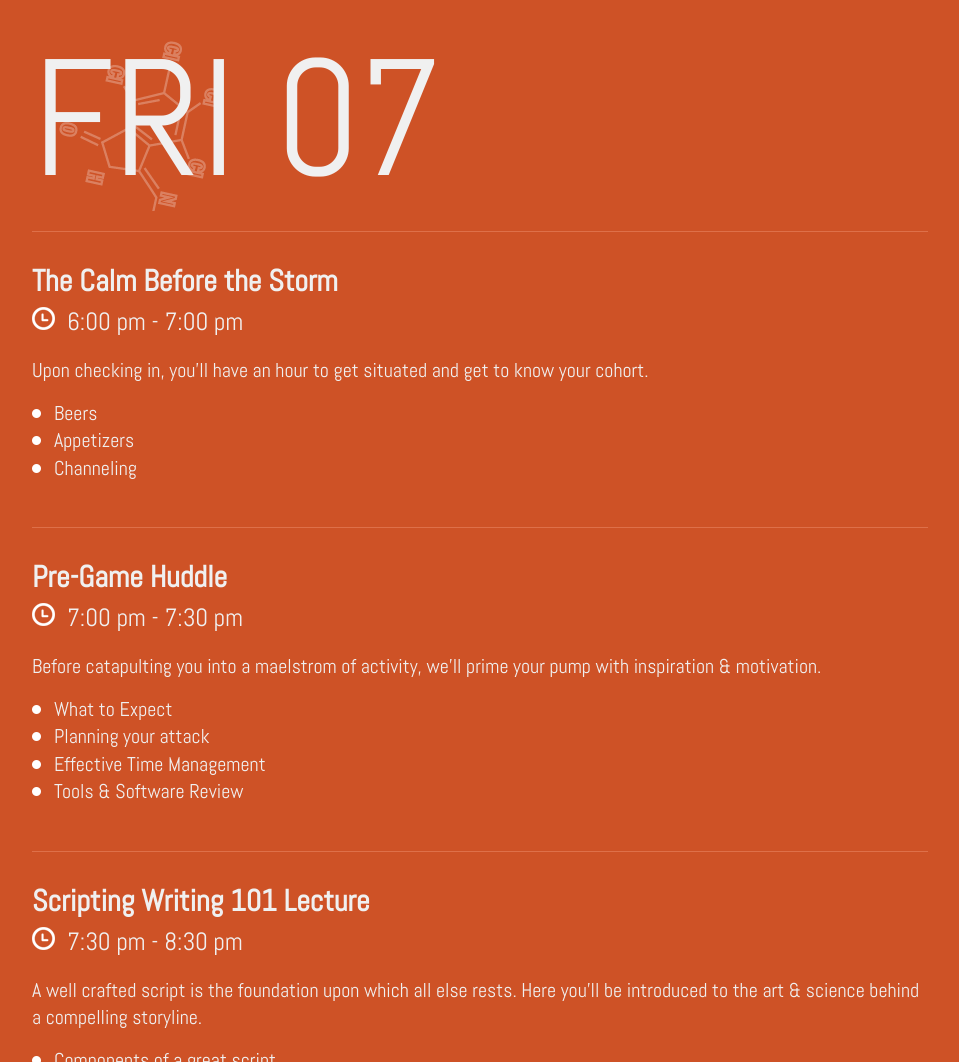
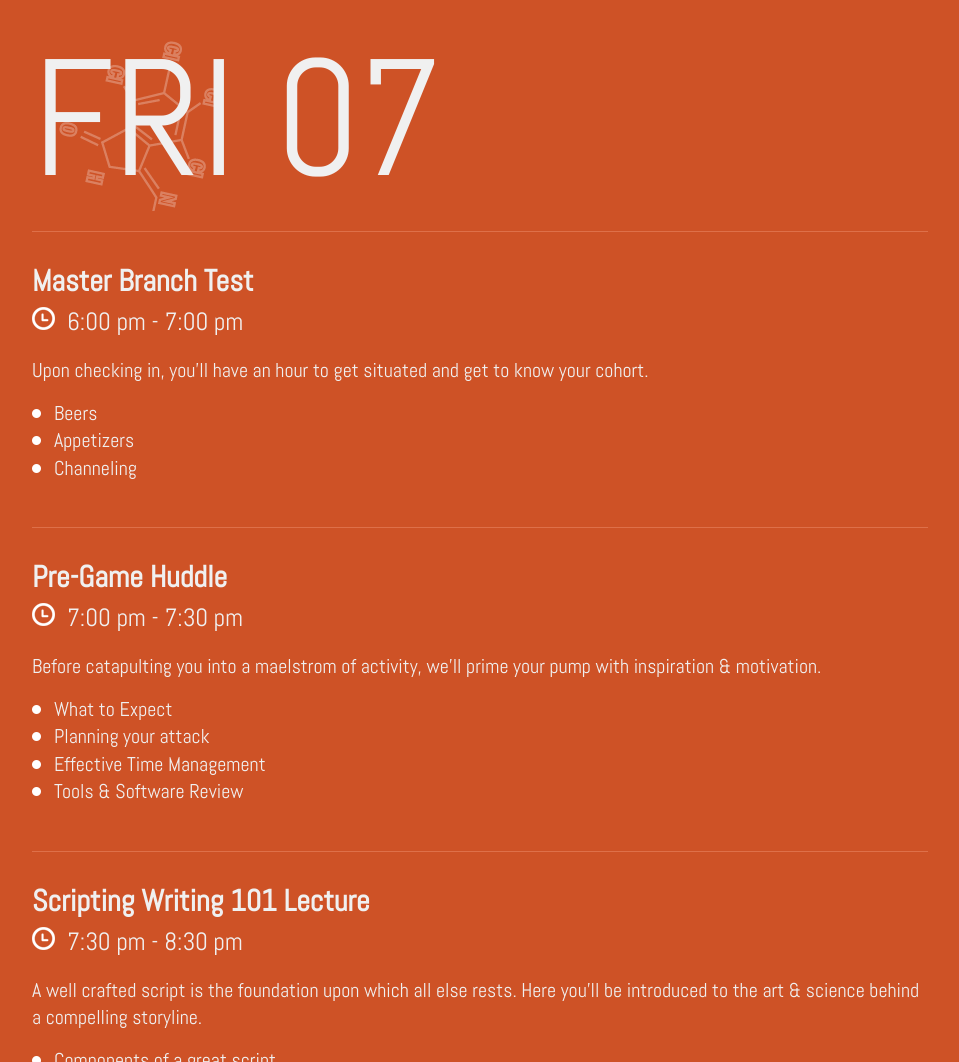
Before and after one commit to benfathi/DVL, a plain HTML site: page index.html in a window 1280 px wide. Shown: the part 1060-2122 px from the top of the page, without its empty margins (160-1119 px from the left). Drawn offline with Linux system fonts and the light colour scheme; a web font is replaced by a local one.

Commit message:
Testing with Main Branch

```diff
--- a/index.html
+++ b/index.html
@@ -104,7 +104,7 @@
 				<div class="content-inner">
 					<ul class="events-list">
 							<li id="event-101" class="event">
-								<h3>The Calm Before the Storm</h3>
+								<h3>Master Branch Test</h3>
 								<h4><img src="assets/clock.png" width="35" height="30">6:00 pm - 7:00 pm</h4>
 									<div class="details">
 
```
